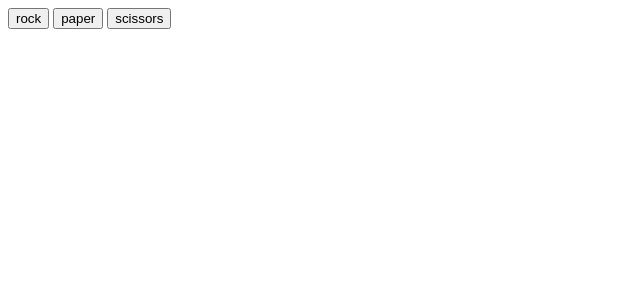
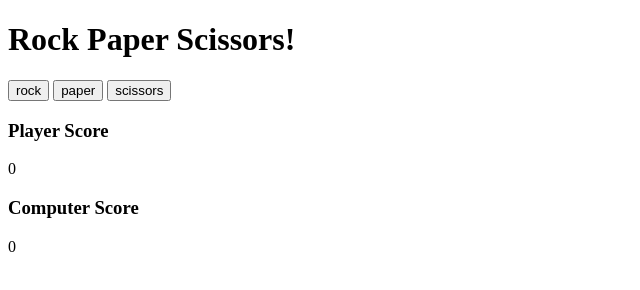
Before and after one commit to tunanocrust17/rock-paper-scissors, a plain HTML site: page index.html in a window 1280 px wide. Shown: the whole page, without its empty margins (0-640 px from the left). Drawn offline with Linux system fonts and the light colour scheme.

Commit message:
added in the scoring section to the index.html page in order to update the score as the games are played

```diff
--- a/index.html
+++ b/index.html
@@ -5,10 +5,21 @@
         <title>Rock Paper Scissors!</title>
     </head>
     <body>
+        <h1>Rock Paper Scissors!</h1>
         <div>
             <button class="rock" >rock</button>
             <button class="paper" >paper</button>
             <button class="scissors" >scissors</button>
+        </div>
+        <div class="scoring-section">
+            <div class="score-keeper">
+                <h3>Player Score</h3>
+                <p class="player-score">0</p>
+            </div>
+            <div class="score-keeper">
+                <h3>Computer Score</h3>
+                <p class="computer-score">0</p>
+            </div>
         </div>
 
 
```
